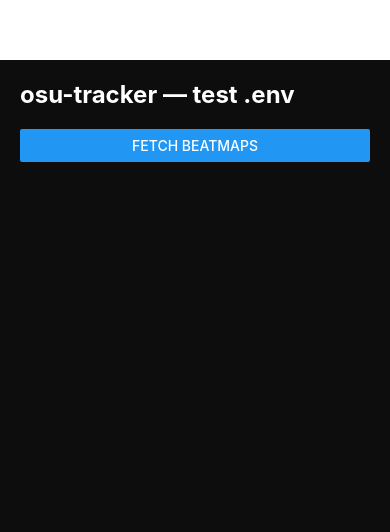
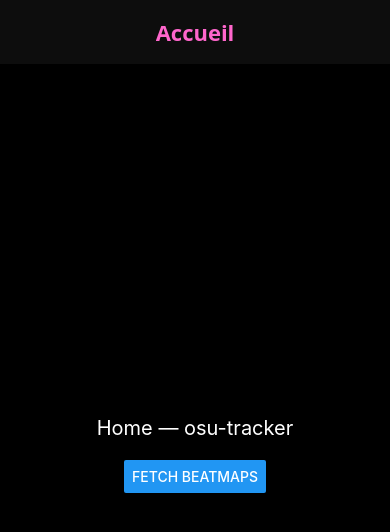
Before and after one commit to Pathan-Nara/osu-tracker, a React Native app: screen /Home in a window 390 px wide. Shown: the top 532 px of the page. Built offline with nearby package versions, Linux system fonts and the light colour scheme.

Commit message:
ajout router + home page

```diff
--- a/App.js
+++ b/App.js
@@ -1,45 +1,41 @@
-import React, { useState } from 'react';
-import { View, Text, Button, ScrollView } from 'react-native';
-import { OSU_API_KEY, OSU_API_BASE } from '@env';
-import { styles } from './styles/styles';
+import { NavigationContainer } from '@react-navigation/native';
+import { createStackNavigator } from '@react-navigation/stack';
+import Beatmap from './Beatmap';
+import Home from './Home';
+
+const Stack = createStackNavigator();
 
 export default function App() {
-  const [username, setUsername] = useState("peppy");
-  const [result, setResult] = useState([]);
-
-  async function fetchBeatmaps() {
-    const params = new URLSearchParams({
-      k: OSU_API_KEY,
-      u: username,
-      type: "string",
-      m: "0",
-      limit: "10"
-    });
-
-    const url = `${OSU_API_BASE}?${params.toString()}`;
-
-    const res = await fetch(url);
-    const data = await res.json();
-    setResult(data);
-  }
-
   return (
-    <View style={styles.container}>
-      <Text style={styles.title}>osu-tracker — test .env</Text>
-
-      <Button title="Fetch beatmaps" onPress={fetchBeatmaps} />
-
-      <ScrollView style={styles.scroll}>
-        {result.map((map, index) => (
-          <View key={index} style={styles.card}>
-            <Text style={styles.mapTitle}>{map.title}</Text>
-            <Text style={styles.artist}>{map.artist}</Text>
-            <Text style={styles.info}>Diff : {map.version}</Text>
-            <Text style={styles.info}>BPM : {map.bpm}</Text>
-            <Text style={styles.info}>⭐ {parseFloat(map.difficultyrating || 0).toFixed(2)}</Text>
-          </View>
-        ))}
-      </ScrollView>
-    </View>
+    <NavigationContainer>
+      <Stack.Navigator
+        initialRouteName="Home"
+        screenOptions={{
+        headerStyle: {
+          backgroundColor: '#0d0d0d',
+          borderBottomWidth: 0,
+          shadowColor: 'transparent',
+        },
+      headerTintColor: '#ff66cc',
+      headerTitleStyle: {
+        fontWeight: 'bold',
+        fontSize: 22,
+        textShadowColor: '#ff66cc',
+      },
+      headerTitleAlign: 'center',
+      }}
+      >
+        <Stack.Screen
+          name="Home"
+          component={Home}
+          options={{ title: 'Accueil' }}
+        />
+        <Stack.Screen
+          name="Beatmaps"
+          component={Beatmap}
+          options={{ title: 'Liste des Beatmaps' }}
+        />
+      </Stack.Navigator>
+    </NavigationContainer>
   );
 }
--- /dev/null
+++ b/Beatmap.js
@@ -0,0 +1,45 @@
+import React, { useState } from 'react';
+import { View, Text, Button, ScrollView } from 'react-native';
+import { OSU_API_KEY, OSU_API_BASE } from '@env';
+import { styles } from './styles/styles';
+
+export default function Beatmap() {
+  const [username, setUsername] = useState("peppy");
+  const [result, setResult] = useState([]);
+
+  async function fetchBeatmaps() {
+    const params = new URLSearchParams({
+      k: OSU_API_KEY,
+      u: username,
+      type: "string",
+      m: "0",
+      limit: "10"
+    });
+
+    const url = `${OSU_API_BASE}?${params.toString()}`;
+
+    const res = await fetch(url);
+    const data = await res.json();
+    setResult(data);
+  }
+
+  return (
+    <View style={styles.container}>
+      <Text style={styles.title}>osu-tracker — test .env</Text>
+
+      <Button title="Fetch beatmaps" onPress={fetchBeatmaps} />
+
+      <ScrollView style={styles.scroll}>
+        {result.map((map, index) => (
+          <View key={index} style={styles.card}>
+            <Text style={styles.mapTitle}>{map.title}</Text>
+            <Text style={styles.artist}>{map.artist}</Text>
+            <Text style={styles.info}>Diff : {map.version}</Text>
+            <Text style={styles.info}>BPM : {map.bpm}</Text>
+            <Text style={styles.info}>⭐ {parseFloat(map.difficultyrating || 0).toFixed(2)}</Text>
+          </View>
+        ))}
+      </ScrollView>
+    </View>
+  );
+}
--- /dev/null
+++ b/Home.js
@@ -0,0 +1,29 @@
+import * as React from 'react';
+
+import { View, Button, StyleSheet, Text } from 'react-native';
+
+export default function Home({ navigation }) {
+  return (
+    <View style={styles.container}>
+      <Text style={styles.title}>Home — osu-tracker</Text>
+      <Button
+        title="Fetch Beatmaps"
+        onPress={() => navigation.navigate('Beatmaps')}
+      />
+    </View>
+  );
+}
+
+const styles = StyleSheet.create({
+  container: {
+    flex: 1,
+    alignItems: 'center',
+    justifyContent: 'center',
+    backgroundColor: '#000000'
+  },
+  title: {
+    fontSize: 20,
+    marginBottom: 20,
+    color: '#fff'
+  },
+});
--- a/package.json
+++ b/package.json
@@ -10,6 +10,9 @@
     "web": "expo start --web"
   },
   "dependencies": {
+    "@react-navigation/native": "^7.1.22",
+    "@react-navigation/native-stack": "^7.8.1",
+    "@react-navigation/stack": "^7.6.8",
     "babel-preset-expo": "^54.0.7",
     "expo": "~54.0.25",
     "expo-status-bar": "~3.0.8",
@@ -17,6 +20,9 @@
     "react-dom": "19.1.0",
     "react-native": "0.81.5",
     "react-native-dotenv": "^3.4.11",
+    "react-native-gesture-handler": "~2.28.0",
+    "react-native-safe-area-context": "~5.6.0",
+    "react-native-screens": "~4.16.0",
     "react-native-web": "^0.21.0"
   },
   "private": true
--- a/styles/styles.js
+++ b/styles/styles.js
@@ -2,7 +2,6 @@
 
 export const styles = StyleSheet.create({
   container: {
-    marginTop: 60,
     padding: 20,
     flex: 1,
     backgroundColor: '#0d0d0d',
```
Also changed, not shown: 1 other file (tests, documents, lock files or other folders).
